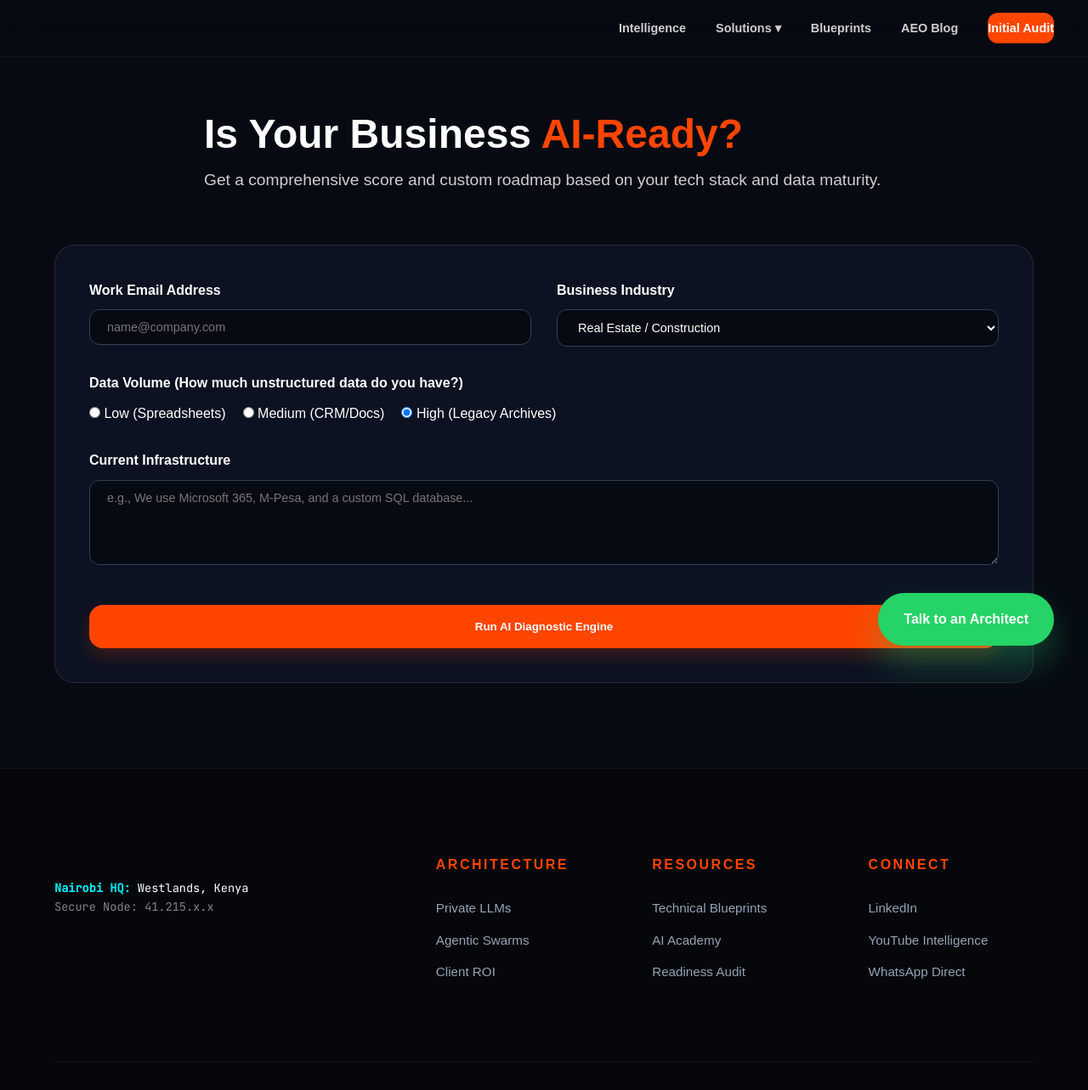
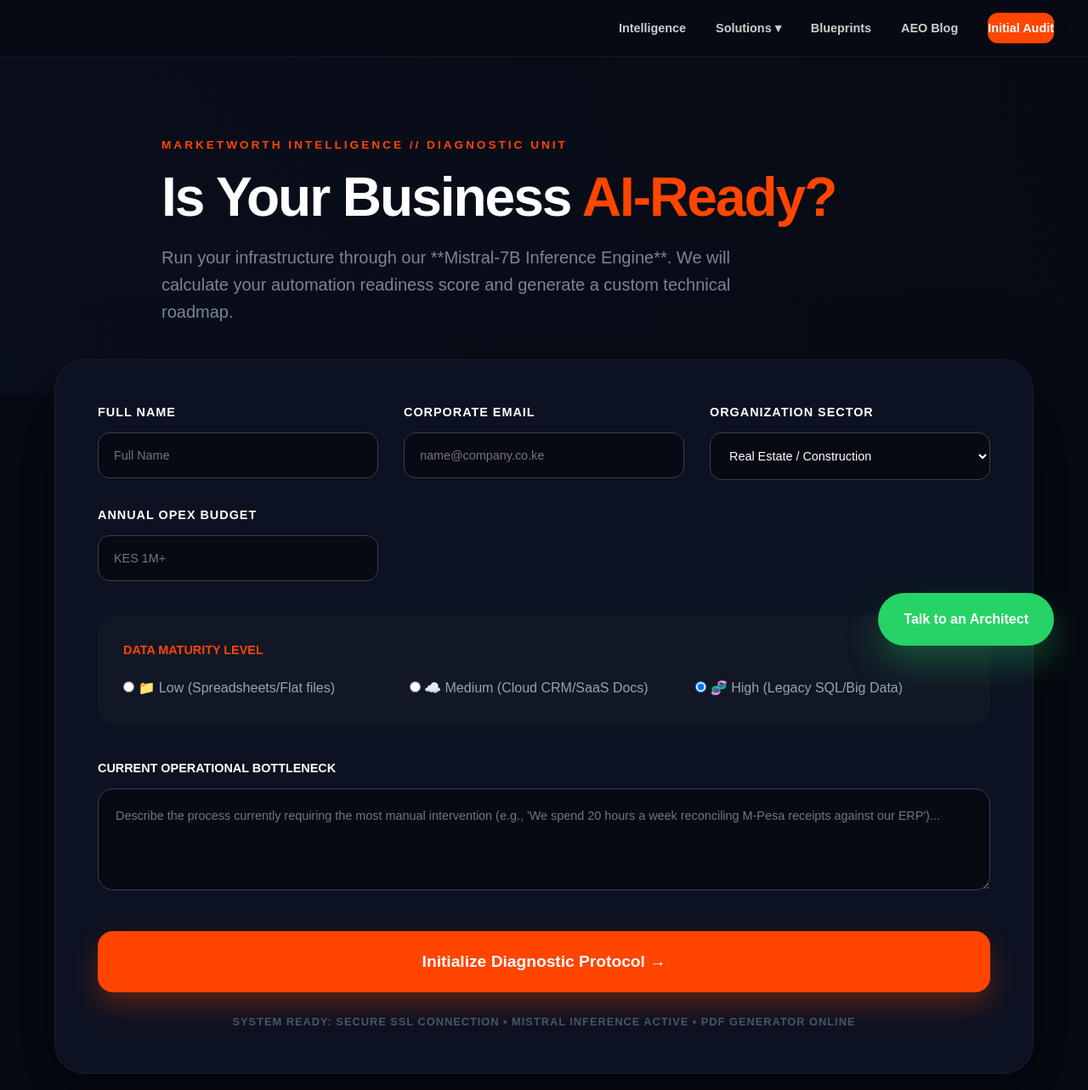
Before and after one commit to macfeighbitange1-dot/The-Marketworth-Group, a Flask app: template templates/audit_tool.html in a window 1280 px wide. Shown: the top 1283 px of the page at 85% size. Run offline with Flask 3, Linux system fonts and the light colour scheme; the template is opened without the code that fills it, so the values that code supplies are empty.

Commit message:
audit_tool.html

```diff
--- a/templates/audit_tool.html
+++ b/templates/audit_tool.html
@@ -1,47 +1,72 @@
 {% extends "base.html" %}
 {% block content %}
 
-<section class="hero" style="padding: 120px 0 60px;">
-    <div class="container" style="max-width: 800px; text-align: left;">
-        <h1 style="font-size: 3rem;">Is Your Business <span style="color: var(--brand-orange);">AI-Ready?</span></h1>
-        <p style="font-size: 1.2rem; opacity: 0.8;">Get a comprehensive score and custom roadmap based on your tech stack and data maturity.</p>
+<section class="hero" style="padding: 160px 0 80px; background: radial-gradient(circle at bottom left, #0a0f1d, var(--brand-dark));">
+    <div class="container" style="max-width: 900px; text-align: left;">
+        <span style="color: var(--brand-orange); font-weight: 800; letter-spacing: 3px; text-transform: uppercase; font-size: 0.85rem; display: block; margin-bottom: 15px;">Marketworth Intelligence // Diagnostic Unit</span>
+        <h1 style="font-size: clamp(2.5rem, 5vw, 4rem); color: white; line-height: 1.1; letter-spacing: -2px;">
+            Is Your Business <span style="color: var(--brand-orange);">AI-Ready?</span>
+        </h1>
+        <p style="font-size: 1.25rem; opacity: 0.8; color: var(--text-muted); margin-top: 20px; max-width: 700px; line-height: 1.6;">
+            Run your infrastructure through our **Mistral-7B Inference Engine**. We will calculate your automation readiness score and generate a custom technical roadmap.
+        </p>
     </div>
 </section>
 
-<section class="container" style="padding-bottom: 100px;">
-    <div style="background: var(--brand-surface); padding: 40px; border-radius: 24px; border: 1px solid rgba(255,255,255,0.1);">
-        <form action="/tools/ai-audit" method="POST">
-            <div style="display: grid; grid-template-columns: 1fr 1fr; gap: 30px; margin-bottom: 30px;">
+<section class="container" style="padding-bottom: 100px; margin-top: -40px;">
+    <div style="background: var(--brand-surface); padding: 50px; border-radius: 35px; border: 1px solid rgba(255,255,255,0.05); box-shadow: 0 40px 100px rgba(0,0,0,0.5);">
+
+        <form action="{{ url_for('handle_audit') }}" method="POST">
+
+            <div style="display: grid; grid-template-columns: repeat(auto-fit, minmax(300px, 1fr)); gap: 30px; margin-bottom: 40px;">
                 <div>
-                    <label style="display: block; margin-bottom: 10px; font-weight: 700;">Work Email Address</label>
-                    <input type="email" name="email" class="bar-input" style="width: 100%; background: #070a13; border-color: #334155; color: white;" placeholder="name@company.com" required>
+                    <label style="display: block; margin-bottom: 12px; font-weight: 700; color: white; font-size: 0.9rem; text-transform: uppercase; letter-spacing: 1px;">Full Name</label>
+                    <input type="text" name="name" class="bar-input" style="width: 100%; background: #070a13; border: 1px solid #334155; color: white; padding: 18px; border-radius: 14px;" placeholder="Full Name" required>
                 </div>
+
                 <div>
-                    <label style="display: block; margin-bottom: 10px; font-weight: 700;">Business Industry</label>
-                    <select name="biz_type" class="bar-input" style="width: 100%; background: #070a13; border-color: #334155; color: white;">
-                        <option>Real Estate / Construction</option>
-                        <option>Fintech / Banking</option>
-                        <option>Legal / Compliance</option>
-                        <option>Retail / E-commerce</option>
+                    <label style="display: block; margin-bottom: 12px; font-weight: 700; color: white; font-size: 0.9rem; text-transform: uppercase; letter-spacing: 1px;">Corporate Email</label>
+                    <input type="email" name="email" class="bar-input" style="width: 100%; background: #070a13; border: 1px solid #334155; color: white; padding: 18px; border-radius: 14px;" placeholder="name@company.co.ke" required>
+                </div>
+
+                <div>
+                    <label style="display: block; margin-bottom: 12px; font-weight: 700; color: white; font-size: 0.9rem; text-transform: uppercase; letter-spacing: 1px;">Organization Sector</label>
+                    <select name="company" class="bar-input" style="width: 100%; background: #070a13; border: 1px solid #334155; color: white; padding: 18px; border-radius: 14px; cursor: pointer;">
+                        <option value="Real Estate">Real Estate / Construction</option>
+                        <option value="Fintech">Fintech / Banking</option>
+                        <option value="Legal">Legal / Compliance</option>
+                        <option value="Logistics">Logistics / Supply Chain</option>
+                        <option value="E-commerce">Retail / E-commerce</option>
                     </select>
+                </div>
+
+                <div>
+                    <label style="display: block; margin-bottom: 12px; font-weight: 700; color: white; font-size: 0.9rem; text-transform: uppercase; letter-spacing: 1px;">Annual OpEx Budget</label>
+                    <input type="text" name="budget" class="bar-input" style="width: 100%; background: #070a13; border: 1px solid #334155; color: white; padding: 18px; border-radius: 14px;" placeholder="KES 1M+" required>
                 </div>
             </div>
 
-            <div style="margin-bottom: 30px;">
-                <label style="display: block; margin-bottom: 10px; font-weight: 700;">Data Volume (How much unstructured data do you have?)</label>
-                <div style="display: flex; gap: 20px;">
-                    <label><input type="radio" name="data_volume" value="Low"> Low (Spreadsheets)</label>
-                    <label><input type="radio" name="data_volume" value="Medium"> Medium (CRM/Docs)</label>
-                    <label><input type="radio" name="data_volume" value="High" checked> High (Legacy Archives)</label>
+            <div style="margin-bottom: 40px; background: rgba(255,255,255,0.02); padding: 30px; border-radius: 20px;">
+                <label style="display: block; margin-bottom: 20px; font-weight: 700; color: var(--brand-orange); font-size: 0.9rem; text-transform: uppercase;">Data Maturity Level</label>
+                <div style="display: grid; grid-template-columns: repeat(auto-fit, minmax(200px, 1fr)); gap: 20px; color: var(--text-muted);">
+                    <label style="cursor: pointer;"><input type="radio" name="data_volume" value="Low"> 📁 Low (Spreadsheets/Flat files)</label>
+                    <label style="cursor: pointer;"><input type="radio" name="data_volume" value="Medium"> ☁️ Medium (Cloud CRM/SaaS Docs)</label>
+                    <label style="cursor: pointer;"><input type="radio" name="data_volume" value="High" checked> 🧬 High (Legacy SQL/Big Data)</label>
                 </div>
             </div>
 
             <div style="margin-bottom: 40px;">
-                <label style="display: block; margin-bottom: 10px; font-weight: 700;">Current Infrastructure</label>
-                <textarea name="current_stack" class="bar-input" style="width: 100%; height: 100px; background: #070a13; border-color: #334155; color: white;" placeholder="e.g., We use Microsoft 365, M-Pesa, and a custom SQL database..."></textarea>
+                <label style="display: block; margin-bottom: 12px; font-weight: 700; color: white; font-size: 0.9rem; text-transform: uppercase;">Current Operational Bottleneck</label>
+                <textarea name="bottleneck" class="bar-input" style="width: 100%; height: 120px; background: #070a13; border: 1px solid #334155; color: white; padding: 20px; border-radius: 18px; line-height: 1.6; outline: none;" placeholder="Describe the process currently requiring the most manual intervention (e.g., 'We spend 20 hours a week reconciling M-Pesa receipts against our ERP')..."></textarea>
             </div>
 
-            <button type="submit" class="btn-primary" style="width: 100%; background: var(--brand-orange); color: white;">Run AI Diagnostic Engine</button>
+            <button type="submit" class="btn-primary" style="width: 100%; background: var(--brand-orange); color: white; padding: 25px; border: none; border-radius: 18px; font-size: 1.2rem; font-weight: 800; cursor: pointer; box-shadow: 0 15px 30px rgba(255, 69, 0, 0.3); transition: 0.3s;">
+                Initialize Diagnostic Protocol →
+            </button>
+
+            <p style="text-align: center; margin-top: 25px; font-size: 0.8rem; color: #475569; font-weight: 700; text-transform: uppercase; letter-spacing: 1px;">
+                System Ready: Secure SSL Connection • Mistral Inference active • PDF Generator online
+            </p>
         </form>
     </div>
 </section>
```
